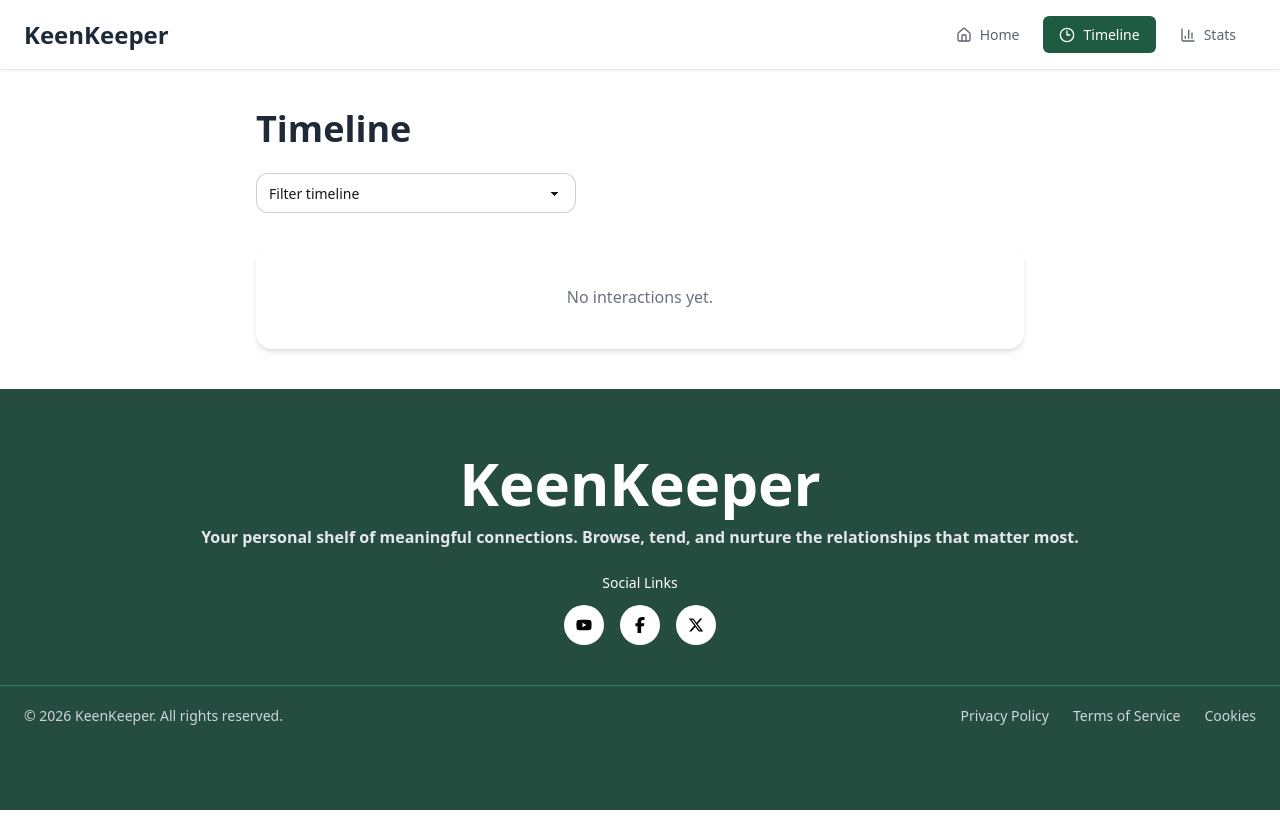
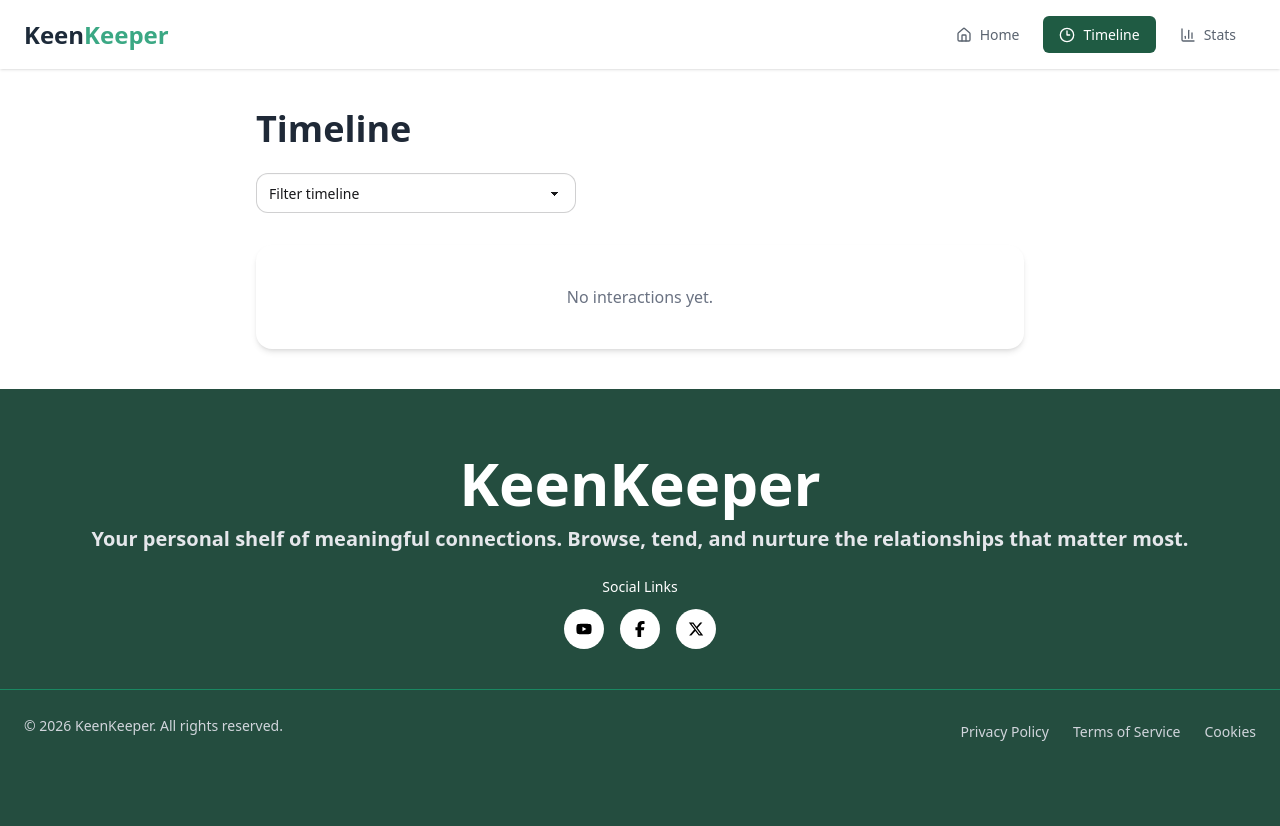
Before and after one commit to Tahaimage8/assienment-7, a Next.js app: page /timeline in a window 1280 px wide. Built offline with nearby package versions, Linux system fonts and the light colour scheme.

Commit message:
Complete the pages without stats

```diff
--- a/src/Compornent/Footer.jsx
+++ b/src/Compornent/Footer.jsx
@@ -2,22 +2,22 @@ import { FaYoutube, FaFacebookF, FaXTwitter } from "react-icons/fa6";
 
 const Footer = () => {
   return (
-    <footer className="bg-[#244D3F] text-white py-16 text-center">
+    <footer className="bg-[#244D3F] text-white py-16 text-center ">
 <div className="max-w-7xl mx-auto">
 
-      <h1 className="text-6xl font-bold">KeenKeeper</h1>
+      <h1 className="md:text-6xl font-bold sm:text-4xl">KeenKeeper</h1>
 
 
-      <p className="mt-3 text-md text-gray-200  mx-auto font-semibold">
+      <p className="mt-3 lg:text-md text-gray-200  mx-auto font-semibold sm:text-xl">
         Your personal shelf of meaningful connections. Browse, tend, and nurture
         the relationships that matter most.
       </p>
 
 
       <div className="mt-6">
-        <p className="mb-3 text-sm">Social Links</p>
+        <p className="mb-3 text-sm ">Social Links</p>
 
-        <div className="flex justify-center gap-4">
+        <div className="flex justify-center gap-4 ">
           <a
             href="#"
             target="_blank"
@@ -49,7 +49,7 @@ const Footer = () => {
 
         <p>© 2026 KeenKeeper. All rights reserved.</p>
 
-        <div className="flex gap-6 mt-3 md:mt-0">
+        <div className="md:flex gap-6 mt-3 md:mt-3 sm:grid sm:grid-cols-1">
           <a href="#" target="_blank" className="hover:underline">
             Privacy Policy
           </a>
--- a/src/Compornent/Navbar.jsx
+++ b/src/Compornent/Navbar.jsx
@@ -19,7 +19,7 @@ const Navbar = () => {
 
       <div className="navbar-start">
         <Link href="/" className="text-xl md:text-2xl font-semibold text-[#1d2a39]">
-          KeenKeeper
+          Keen<span className="text-[#3ba884]">Keeper</span>
         </Link>
       </div>
 
--- a/src/app/[id]/page.jsx
+++ b/src/app/[id]/page.jsx
@@ -8,6 +8,7 @@ import { AiTwotoneMessage } from "react-icons/ai";
 import { FiVideo } from "react-icons/fi";
 import { useTimeline } from "@/context/TimelineContext";
 import { toast } from "react-toastify";
+import { notFound } from "next/navigation";
 
 const CardDetails = () => {
   const { id } = useParams();
@@ -33,18 +34,13 @@ const CardDetails = () => {
   }
 
   if (!friend) {
-    return (
-      <div className="flex justify-center items-center py-20">
-        <h2 className="text-2xl font-semibold text-red-500">
-          Friend not found
-        </h2>
-      </div>
-    );
+ notFound();
+
   }
   const handleAction = (type) => {
     addTimeline(type, friend.name);
     // toast need to add
-    toast.success(`${type} is added to ${friend.name} timeline`,{
+    toast.success(`${type} with ${friend.name} `,{
 position: "top-center",
 autoClose: 3000,
 hideProgressBar: true,
--- /dev/null
+++ b/src/app/not-found.jsx
@@ -0,0 +1,30 @@
+"use client";
+
+import Link from "next/link";
+
+const NotFound = () => {
+  return (
+    <div className="min-h-[70vh] flex flex-col items-center justify-center text-center px-4">
+
+      <h1 className="text-6xl font-bold text-[#244D3F]">404</h1>
+
+      <h2 className="text-2xl font-semibold text-[#1F2937] mt-4">
+        Page Not Found
+      </h2>
+
+      <p className="text-[#6B7280] mt-2 max-w-md">
+        The page you are looking for doesn&apos;t exist or has been moved.
+      </p>
+
+      <Link
+        href="/"
+        className="mt-6 px-6 py-3 bg-[#244D3F] text-white rounded-xl font-medium hover:opacity-90 transition"
+      >
+        Go Back Home
+      </Link>
+
+    </div>
+  );
+};
+
+export default NotFound;
--- a/src/app/timeline/page.jsx
+++ b/src/app/timeline/page.jsx
@@ -2,6 +2,9 @@
 
 import { useState } from "react";
 import { useTimeline } from "@/context/TimelineContext";
+import { FiVideo } from "react-icons/fi";
+import { AiTwotoneMessage } from "react-icons/ai";
+import { LuPhoneCall } from "react-icons/lu";
 
 const TimelinePage = () => {
   const { timeline } = useTimeline();
@@ -42,9 +45,8 @@ const TimelinePage = () => {
             >
               <h3 className="text-lg text-[#1F2937]">
                 <span className="font-semibold text-[#244D3F]">
-                  {item.type}
-                </span>{" "}
-                with {item.title.replace(`${item.type} with `, "")}
+                 <span className="flex items-center gap-3"> {item.type === "Call" ? (<LuPhoneCall />) : item.type === "Text" ? (<AiTwotoneMessage />) : (<FiVideo />)}{item.type} with {item.title.replace(`${item.type} with `, "")}</span>
+                </span>
               </h3>
               <p className="text-sm text-[#6B7280]">{item.date}</p>
             </div>
```
